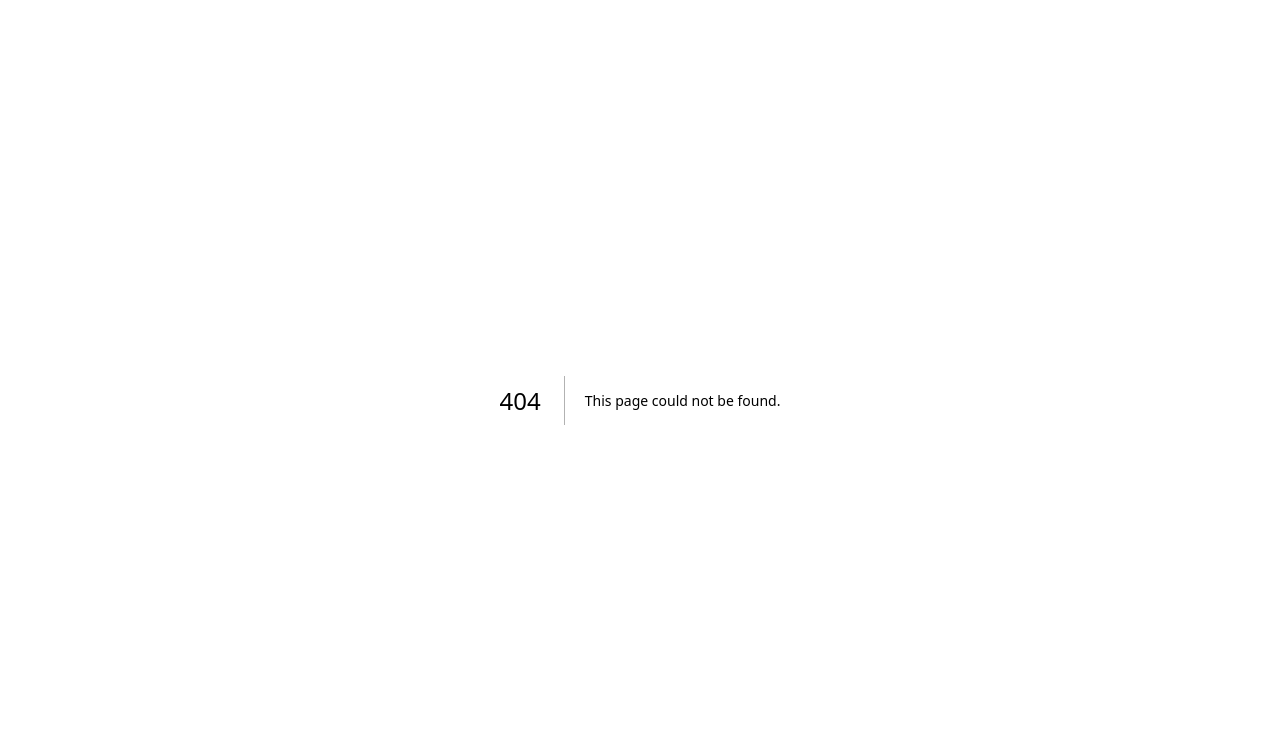
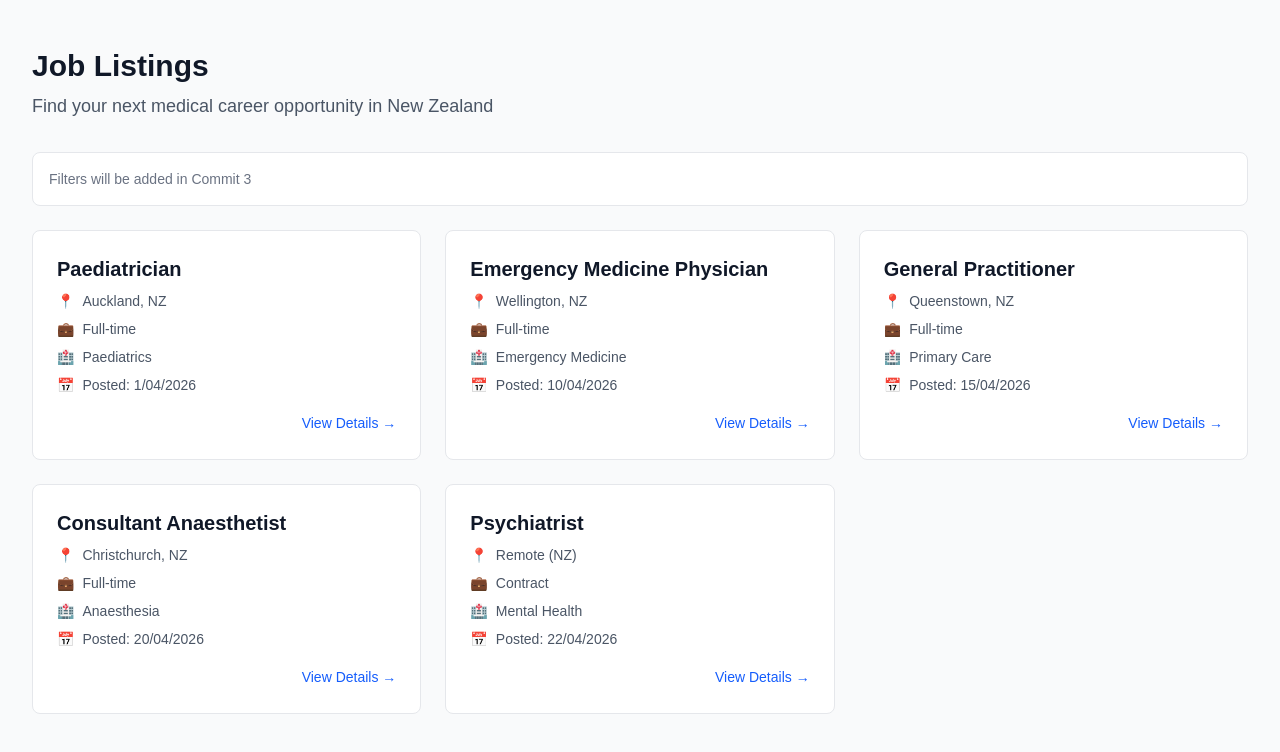
Before and after one commit to trinly01/medenterprises, a Next.js app: page /jobs in a window 1280 px wide. Before the commit this address had no page. Shown: the top 752 px of the page. Built offline with nearby package versions, Linux system fonts and the light colour scheme.

Commit message:
feat: Add Jobs page, components, and layout fix

```diff
--- /dev/null
+++ b/app/jobs/_components/JobCard.tsx
@@ -0,0 +1,29 @@
+import Link from 'next/link';
+import type { Job } from '../../../types/job';
+
+export default function JobCard({ job }: { job: Job }) {
+  return (
+    <Link href={`/jobs/${job.slug}`} className="block">
+      <div className="border border-gray-200 rounded-lg p-6 bg-white hover:shadow-lg transition-shadow">
+        <h2 className="text-xl font-semibold text-gray-900 mb-2">{job.title}</h2>
+        <div className="space-y-2 text-sm text-gray-600">
+          <p className="flex items-center gap-2">
+            <span>📍</span> {job.location}
+          </p>
+          <p className="flex items-center gap-2">
+            <span>💼</span> {job.type}
+          </p>
+          <p className="flex items-center gap-2">
+            <span>🏥</span> {job.department}
+          </p>
+          <p className="flex items-center gap-2">
+            <span>📅</span> Posted: {new Date(job.postedDate).toLocaleDateString('en-NZ')}
+          </p>
+        </div>
+        <div className="mt-4 text-right">
+          <span className="text-sm text-blue-600 font-medium">View Details →</span>
+        </div>
+      </div>
+    </Link>
+  );
+}
--- /dev/null
+++ b/app/jobs/_components/JobFilters.tsx
@@ -0,0 +1,87 @@
+'use client';
+
+import { useSearchParams, useRouter } from 'next/navigation';
+import { useMemo } from 'react';
+import type { Job } from '../../../types/job';
+
+export default function JobFilters({ jobs }: { jobs: Job[] }) {
+  const searchParams = useSearchParams();
+  const router = useRouter();
+
+  const departments = useMemo(
+    () => [...new Set(jobs.map((j) => j.department))].sort(),
+    [jobs]
+  );
+  const types = useMemo(
+    () => [...new Set(jobs.map((j) => j.type))].sort(),
+    [jobs]
+  );
+
+  const selectedDept = searchParams.get('department') || '';
+  const selectedType = searchParams.get('type') || '';
+
+  function updateParam(key: string, value: string) {
+    const params = new URLSearchParams(searchParams.toString());
+    if (value) {
+      params.set(key, value);
+    } else {
+      params.delete(key);
+    }
+    router.push(`/jobs?${params.toString()}`);
+  }
+
+  function clearFilters() {
+    router.push('/jobs');
+  }
+
+  const hasFilters = selectedDept || selectedType;
+
+  return (
+    <div className="bg-white p-4 rounded-lg border border-gray-200 mb-6">
+      <div className="flex flex-wrap gap-4 items-center">
+        <div className="flex-1 min-w-[200px]">
+          <label htmlFor="dept-filter" className="block text-sm font-medium text-gray-700 mb-1">
+            Department
+          </label>
+          <select
+            id="dept-filter"
+            value={selectedDept}
+            onChange={(e) => updateParam('department', e.target.value)}
+            className="w-full border border-gray-300 rounded-md px-3 py-2 text-sm"
+          >
+            <option value="">All Departments</option>
+            {departments.map((dept) => (
+              <option key={dept} value={dept}>{dept}</option>
+            ))}
+          </select>
+        </div>
+
+        <div className="flex-1 min-w-[200px]">
+          <label htmlFor="type-filter" className="block text-sm font-medium text-gray-700 mb-1">
+            Employment Type
+          </label>
+          <select
+            id="type-filter"
+            value={selectedType}
+            onChange={(e) => updateParam('type', e.target.value)}
+            className="w-full border border-gray-300 rounded-md px-3 py-2 text-sm"
+          >
+            <option value="">All Types</option>
+            {types.map((type) => (
+              <option key={type} value={type}>{type}</option>
+            ))}
+          </select>
+        </div>
+
+        {hasFilters && (
+          <button
+            onClick={clearFilters}
+            className="text-sm text-blue-600 hover:text-blue-800 underline mt-6"
+          >
+            Clear filters
+          </button>
+        )}
+      </div>
+    </div>
+  );
+}
--- /dev/null
+++ b/app/jobs/page.tsx
@@ -0,0 +1,29 @@
+import { getAllJobs } from '../../lib/jobs';
+import JobCard from './_components/JobCard';
+
+export default async function JobsPage() {
+  const jobs = await getAllJobs();
+
+  return (
+    <main className="min-h-screen bg-gray-50 py-12 px-4 sm:px-6 lg:px-8">
+      <div className="max-w-7xl mx-auto">
+        <div className="mb-8">
+          <h1 className="text-3xl font-bold text-gray-900">Job Listings</h1>
+          <p className="mt-2 text-lg text-gray-600">
+            Find your next medical career opportunity in New Zealand
+          </p>
+        </div>
+
+        <div className="bg-white p-4 rounded-lg border border-gray-200 mb-6">
+          <p className="text-sm text-gray-500">Filters will be added in Commit 3</p>
+        </div>
+
+        <div className="grid gap-6 md:grid-cols-2 lg:grid-cols-3 mt-6">
+          {jobs.map((job) => (
+            <JobCard key={job.id} job={job} />
+          ))}
+        </div>
+      </div>
+    </main>
+  );
+}
--- a/app/layout.tsx
+++ b/app/layout.tsx
@@ -27,7 +27,7 @@ export default function RootLayout({
       lang="en"
       className={`${geistSans.variable} ${geistMono.variable} h-full antialiased`}
     >
-      <body className="min-h-full flex flex-col">{children}</body>
+      <body className="min-h-full flex flex-col" suppressHydrationWarning>{children}</body>
     </html>
   );
 }
```
